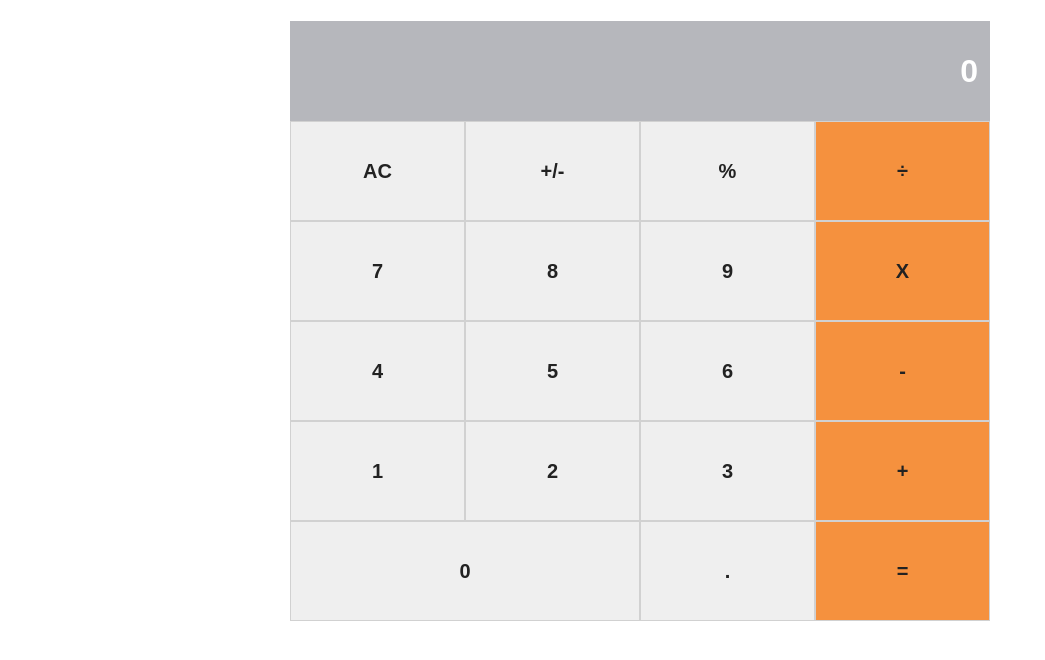
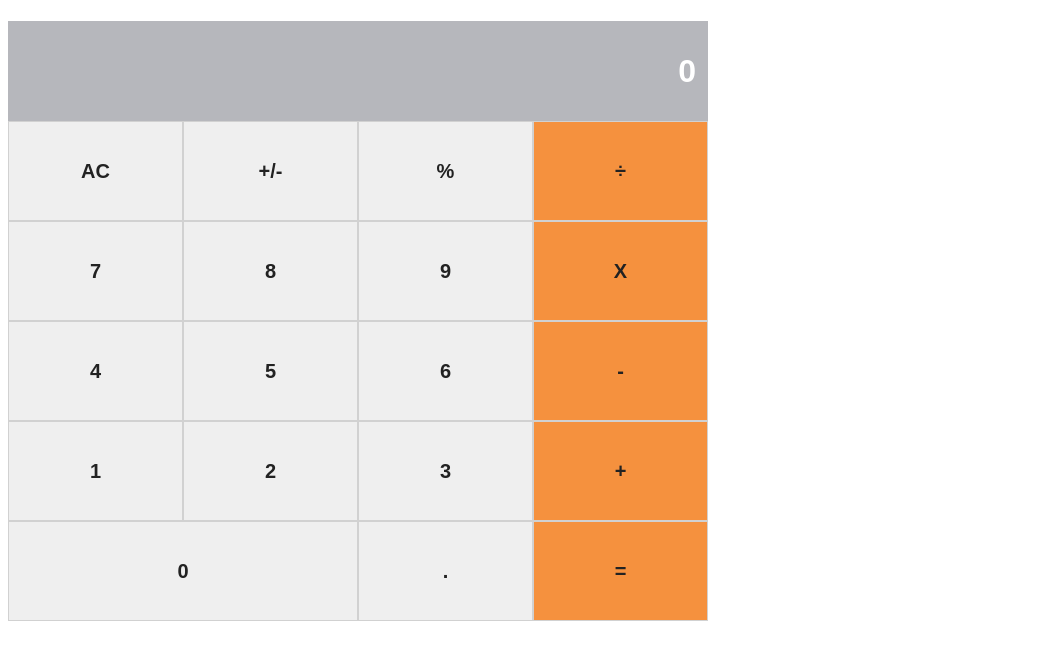
Before and after one commit to helciodev/math-magicians, a React (Create React App) app: page / in a window 1280 px wide. Shown: the top 660 px of the page, without its empty margins (0-1045 px from the left). Built offline with nearby package versions, Linux system fonts and the light colour scheme.

Commit message:
Install react-router-dom dependencie

```diff
--- a/src/components/App.js
+++ b/src/components/App.js
@@ -1,4 +1,5 @@
 import React, { useState } from 'react';
+// import {Switch, Route} from 'react-router-dom';
 import ButtonPanel from './ButtonPanel';
 import Display from './Display';
 import calculate from '../logic/calculate';
@@ -19,6 +20,10 @@ function App() {
 
   return (
     <>
+
+      {/*
+  I will add a nav element with respective links
+  I will wrap everything inside a main element */}
       <div className="calculator-container">
         <Display result={total} next={next} operation={operation} />
         <ButtonPanel clickHandler={handleClick} />
--- a/src/index.js
+++ b/src/index.js
@@ -1,6 +1,12 @@
 import React from 'react';
 import ReactDOM from 'react-dom';
+import { BrowserRouter } from 'react-router-dom';
 import App from './components/App';
 import './style.css';
 
-ReactDOM.render(<App />, document.getElementById('root'));
+ReactDOM.render(
+  <BrowserRouter>
+    {' '}
+    <App />
+  </BrowserRouter>, document.getElementById('root'),
+);
--- a/src/style.css
+++ b/src/style.css
@@ -17,7 +17,6 @@ body {
 
 .calculator-container {
   width: 700px;
-  margin: 0 auto;
 }
 
 .buttons-container {
```
Also changed, not shown: package.json (+59 -0 lines), 1 other file (tests, documents, lock files or other folders).
